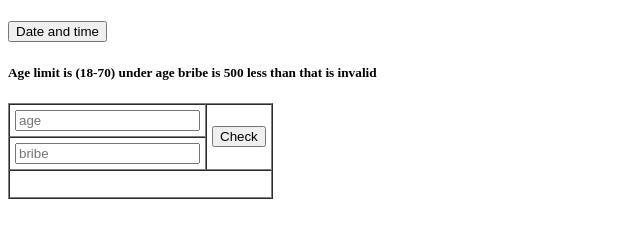
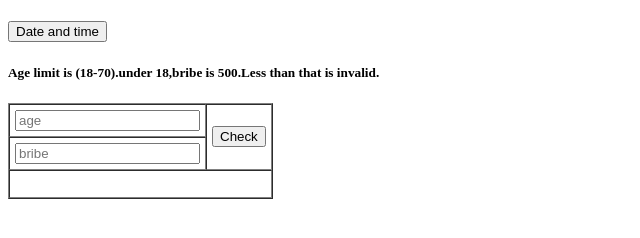
Before and after one commit to RezaTahseen/java, a plain HTML site: page index.html in a window 1280 px wide. Shown: the full height of the page, 0-640 px from the left. Drawn offline with Linux system fonts and the light colour scheme.

Commit message:
Update index.html

```diff
--- a/index.html
+++ b/index.html
@@ -9,7 +9,7 @@
 <body>
     <H1 id="ammo"></H1>
     <Button type="button" onclick="reza()">Date and time</Button>
-    <h5>Age limit is (18-70) under age bribe is 500 less than that is invalid </h5>
+    <h5>Age limit is (18-70).under 18,bribe is 500.Less than that is invalid. </h5>
     <table border="1" cellspacing="0" cellpadding="5">
         <tr>
             <th><input type="number" id="xx"  placeholder="age"></th>
```
